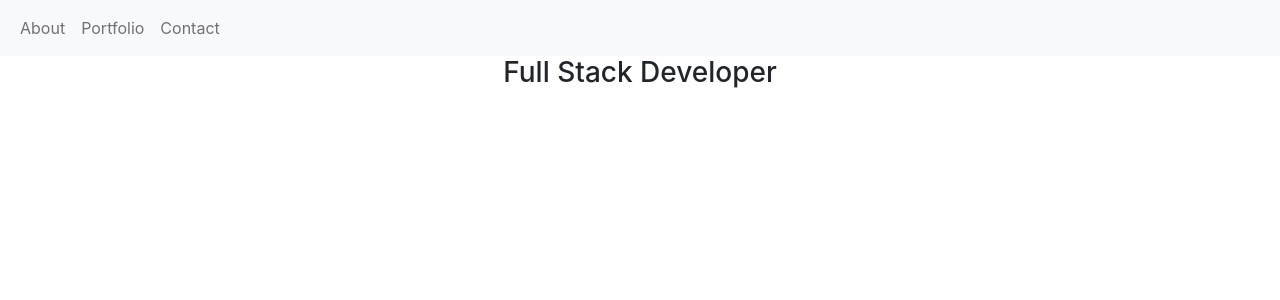
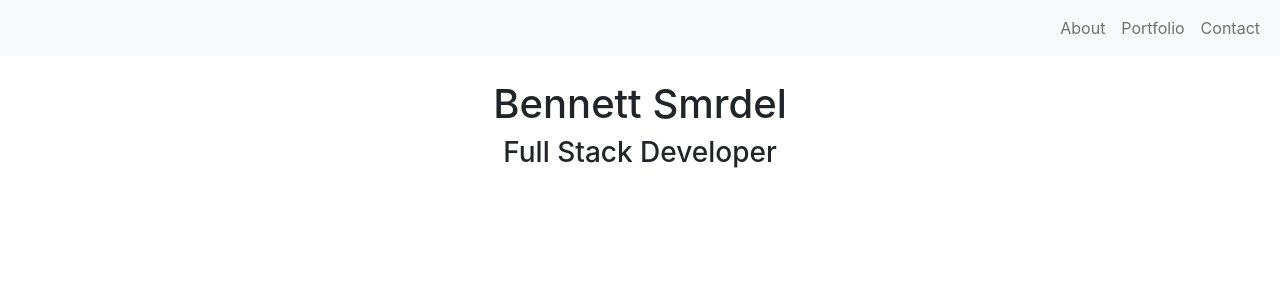
Before and after one commit to bsmrdel101/Portfolio, a React (Create React App) app: page / in a window 1280 px wide. Shown: the top 300 px of the page. Built offline with nearby package versions, Linux system fonts and the light colour scheme.

Commit message:
added a navbar, and made it responsive

```diff
--- a/src/components/Header/Header.css
+++ b/src/components/Header/Header.css
@@ -0,0 +1,3 @@
+.header-container {
+    margin-top: 80px;
+}
--- a/src/components/Header/Header.jsx
+++ b/src/components/Header/Header.jsx
@@ -7,8 +7,10 @@ function Header() {
             <Nav />
             {/* Header content */}
             <center>
+                <header className='header-container'>
                     <h1>Bennett Smrdel</h1>
                     <h3>Full Stack Developer</h3>
+                </header>
             </center>
         </div>
     );
--- a/src/components/Nav/Nav.css
+++ b/src/components/Nav/Nav.css
@@ -0,0 +1,3 @@
+#navbarNav {
+    justify-content: end;
+}
--- a/src/components/Nav/Nav.jsx
+++ b/src/components/Nav/Nav.jsx
@@ -2,7 +2,7 @@ import './Nav.css';
 
 function Nav() {
     return (
-        <div>
+        <>
             <nav class="navbar navbar-expand-lg navbar-light bg-light fixed-top" id="navbar">
                 <div class="container-fluid">
                     <button class="navbar-toggler" type="button" data-bs-toggle="collapse" data-bs-target="#navbarNav" aria-controls="navbarNav" aria-expanded="false" aria-label="Toggle navigation">
@@ -23,7 +23,7 @@ function Nav() {
                     </div>
                 </div>
             </nav>
-        </div>
+        </>
     );
 }
 
```
Lines whose indentation alone changed are shown as unchanged.
